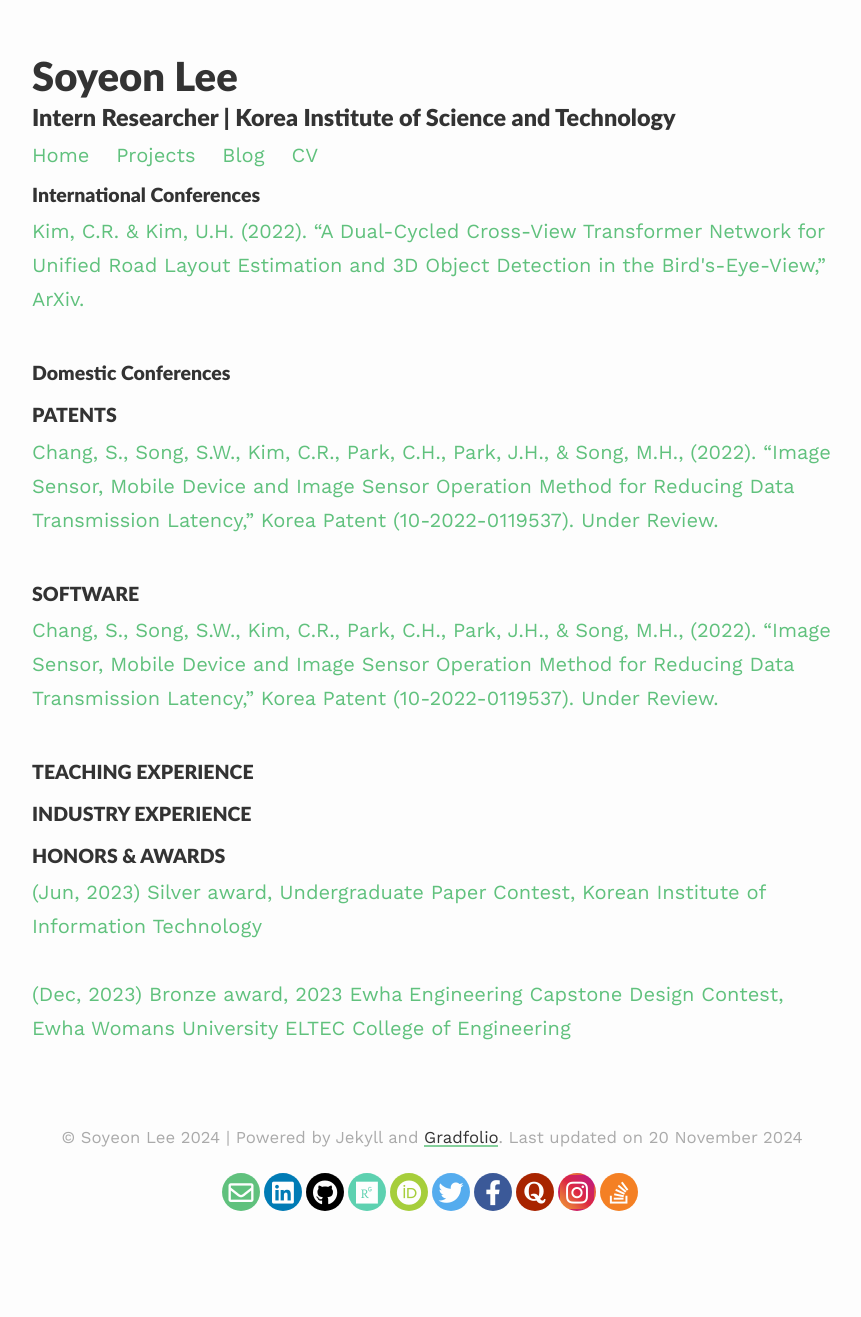
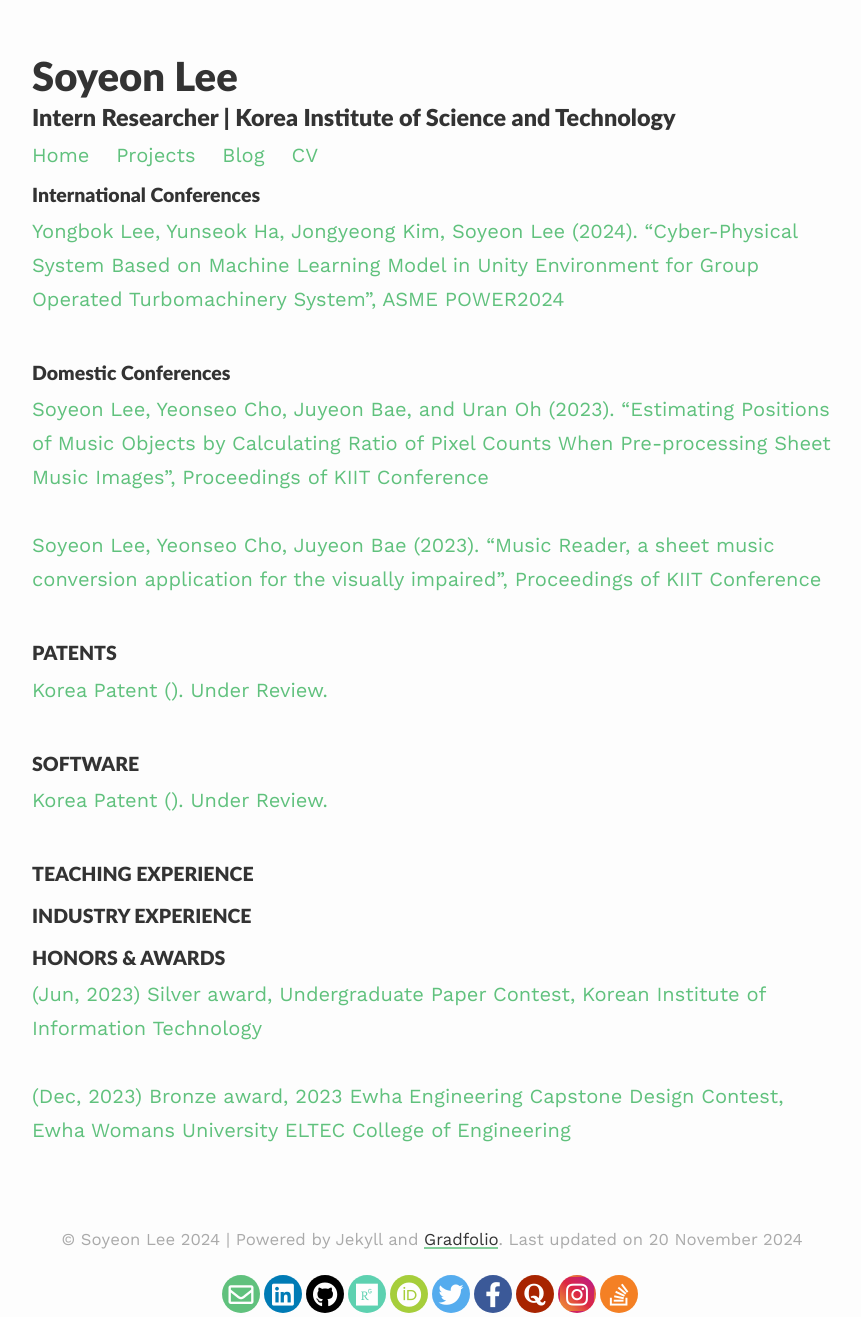
Before and after one commit to soysilver/soysilvery, a Jekyll site: the page built from exarchive.html, in a window 1280 px wide. Shown: the whole page, without its empty margins (208-1069 px from the left). Built offline with Jekyll 4.4.1, drawn with Linux system fonts in a browser that asks for light colours; nearby versions of some CDN libraries; before the commit the page ends 1215 px from its top, so only the background shows below that.

Commit message:
Update exarchive.html

```diff
--- a/exarchive.html
+++ b/exarchive.html
@@ -5,18 +5,20 @@
 ---
 
 <div>
-	<h3>
-		<small>International Conferences</small>
-	</h3>
-	<a href="https://arxiv.org/pdf/2209.08844.pdf">Kim, C.R. & Kim, U.H. (2022). “A Dual-Cycled Cross-View Transformer Network for Unified Road Layout Estimation and 3D Object Detection in the Bird's-Eye-View,” ArXiv.</a><br/><br>
+	<h3><small>International Conferences</small></h3>
+	<a href="https://event.asme.org/Events/media/library/resources/power/Power-2024-Final-Program.pdf">Yongbok Lee, Yunseok Ha, Jongyeong Kim, Soyeon Lee (2024). “Cyber-Physical System Based on Machine Learning Model in Unity Environment for
+Group Operated Turbomachinery System”, ASME POWER2024</a><br/><br>
 
 	<h3><small>Domestic Conferences</small></h3>
 
-    	<h3><small>PATENTS</small></h3>
-	<a>Chang, S., Song, S.W., Kim, C.R., Park, C.H., Park, J.H., & Song, M.H., (2022). “Image Sensor, Mobile Device and Image Sensor Operation Method for Reducing Data Transmission Latency,” Korea Patent (10-2022-0119537). Under Review.</a><br/><br>
+	<a href="https://www.dbpia.co.kr/journal/articleDetail?nodeId=NODE11485493">Soyeon Lee, Yeonseo Cho, Juyeon Bae, and Uran Oh (2023). “Estimating Positions of Music Objects by
+Calculating Ratio of Pixel Counts When Pre-processing Sheet Music Images”, Proceedings of KIIT Conference</a><br/><br>
+	<a href="https://www.dbpia.co.kr/journal/articleDetail?nodeId=NODE11652200">Soyeon Lee, Yeonseo Cho, Juyeon Bae (2023). “Music Reader, a sheet music conversion application for the visually impaired”, Proceedings of KIIT Conference</a><br/><br>
+
+	<h3><small>PATENTS</small></h3>
+	<a>Korea Patent (). Under Review.</a><br/><br>
 	<h3><small>SOFTWARE</small></h3>
-
-	<a>Chang, S., Song, S.W., Kim, C.R., Park, C.H., Park, J.H., & Song, M.H., (2022). “Image Sensor, Mobile Device and Image Sensor Operation Method for Reducing Data Transmission Latency,” Korea Patent (10-2022-0119537). Under Review.</a><br/><br>
+    	<a>Korea Patent (). Under Review.</a><br/><br>
 	<h3><small>TEACHING EXPERIENCE</small></h3>
 	<h3><small>INDUSTRY EXPERIENCE</small></h3>
 
```
